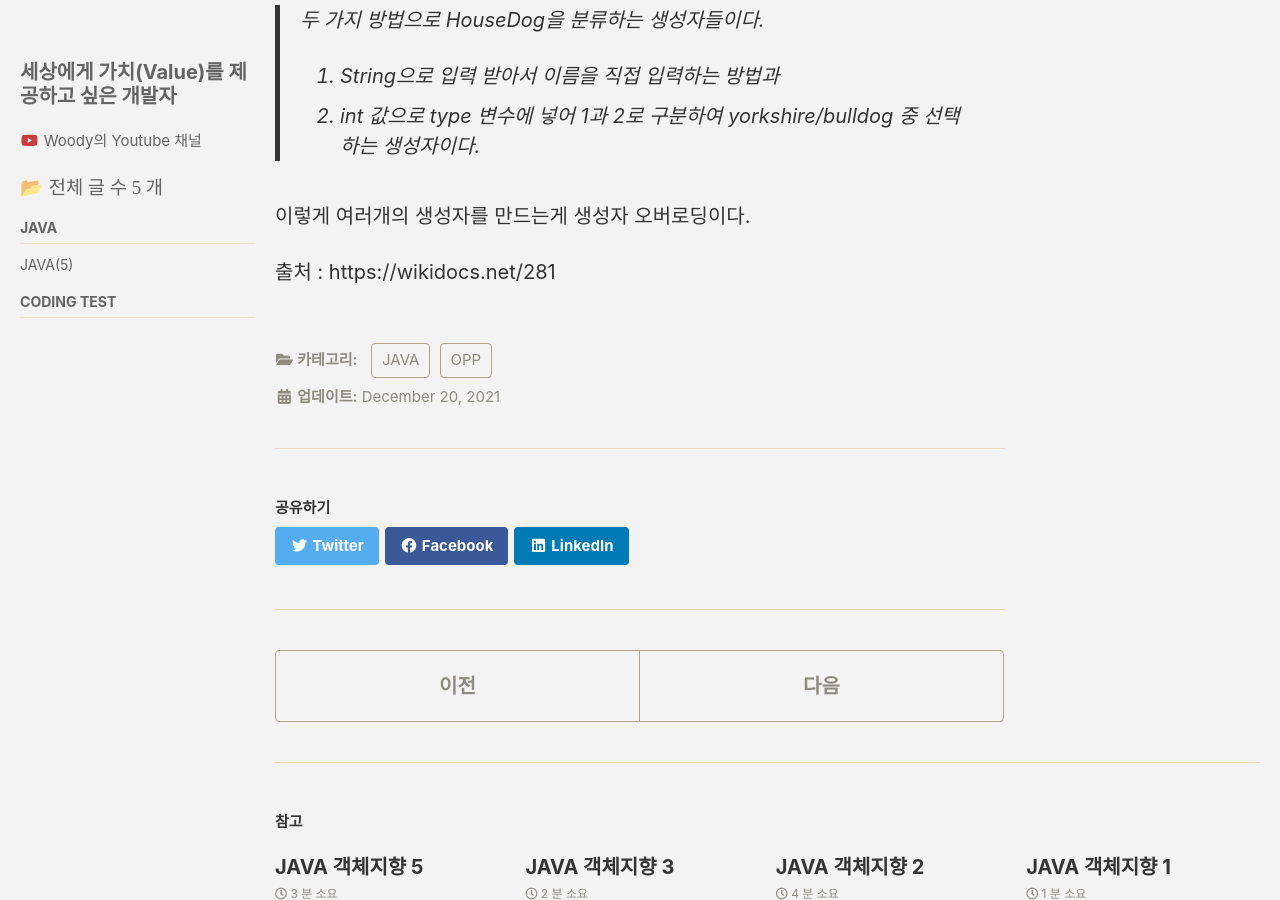
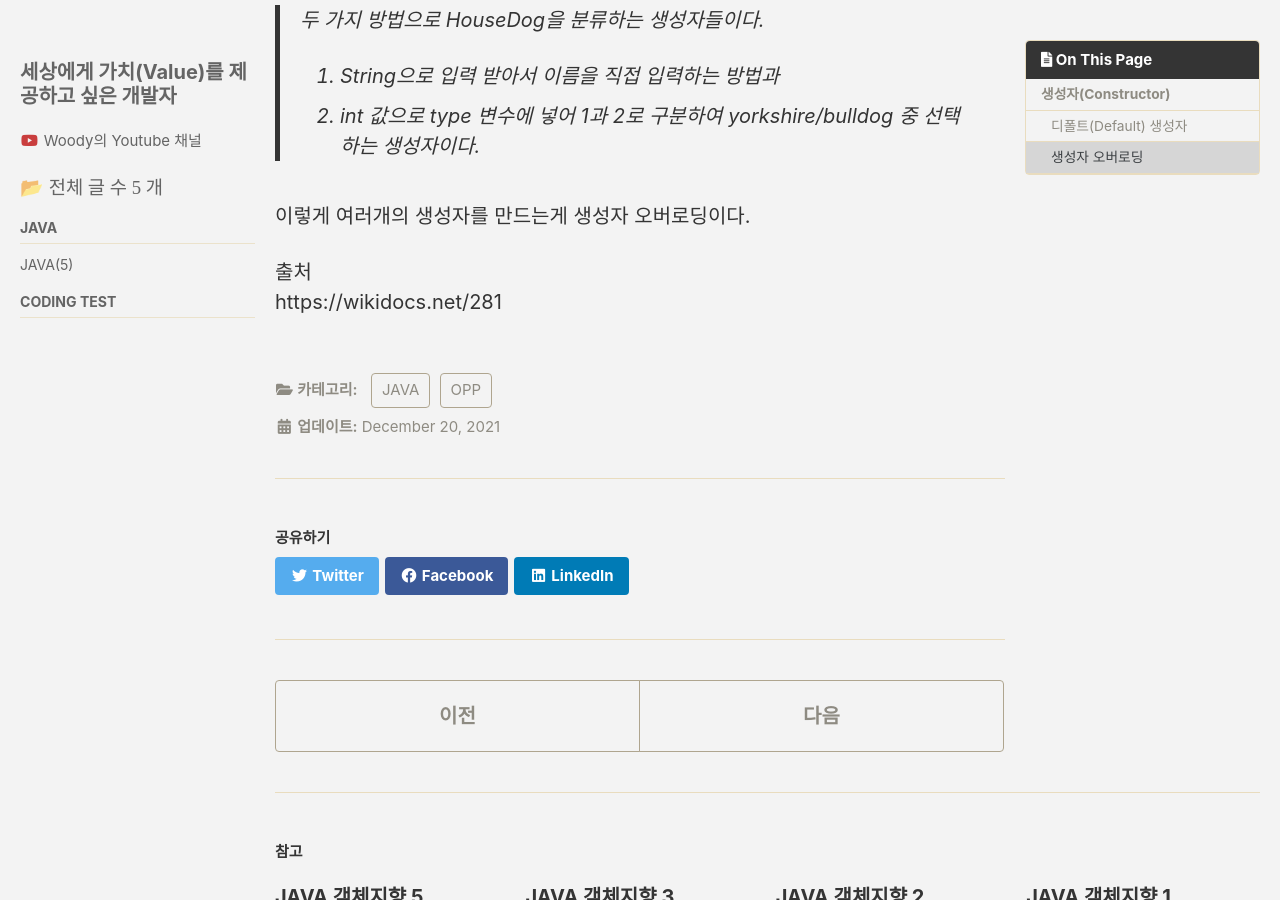
Before and after one commit to jun6726/jun6726.github.io, a Jekyll site: the page built from _posts/2021-12-20-Constructor.markdown, in a window 1280 px wide and 900 px high, scrolled down 2646 px. Built offline with Jekyll 4.4.1, drawn with Linux system fonts in a browser that asks for light colours; cached includes are drawn as plain includes.

```diff
--- a/_layouts/tags.html
+++ b/_layouts/tags.html
@@ -16,7 +16,7 @@ layout: archive
     {% for tag in site.tags %}
       {% if tag[1].size == i %}
         <li>
-          <a href="#{{ tag[0] | slugify }}">
+          <a href="{{ #tag[0] | slugify }}">
             <strong>{{ tag[0] }}</strong> <span class="taxonomy__count">{{ i }}</span>
           </a>
         </li>
--- a/_posts/2021-12-16-class.markdown
+++ b/_posts/2021-12-16-class.markdown
@@ -134,4 +135,5 @@ public class Animal{
 
 **'클래스에서 객체 변수의 값이 독립적'**이라는 것이 <br/>클래스의 존재 이유이며,**'객체 지향적이다'**라는 이유이다.
 
-출처 : <https://wikidocs.net/214>
+출처<br/>
+[https://wikidocs.net/214](https://wikidocs.net/214)
--- a/_posts/2021-12-16-method.markdown
+++ b/_posts/2021-12-16-method.markdown
@@ -261,4 +262,5 @@ update(int count) 에서 update(Counter counter)로 변경하고
 
 자료형을 입력에서 객체 입력으로 변경하였다.
 
-출처 : <https://wikidocs.net/225>
+출처<br/>
+[https://wikidocs.net/225](https://wikidocs.net/225)
--- a/_posts/2021-12-20-Constructor.markdown
+++ b/_posts/2021-12-20-Constructor.markdown
@@ -102,4 +103,5 @@ public class HouseDog extends Dog {
 
 이렇게 여러개의 생성자를 만드는게 생성자 오버로딩이다.
 
-출처 : https://wikidocs.net/281
+출처<br/>
+[https://wikidocs.net/281](https://wikidocs.net/281)
--- a/_posts/2021-12-20-Inheritance.markdown
+++ b/_posts/2021-12-20-Inheritance.markdown
@@ -155,4 +156,5 @@ public class HouseDog extends Dog {
 클래스가 동시에 하나 이상의 클래스를 상속받는 것을 뜻한다.
 하지만 자바는 다중 상속이 지원되지 않고, 파이썬이나 c++에서 다중 상속이 지원되며, 우선순위를 적용하여 해결한다.
 
-출처 : https://wikidocs.net/280
+출처<br/>
+[https://wikidocs.net/280](https://wikidocs.net/280)
--- a/_posts/2021-12-20-interface.markdown
+++ b/_posts/2021-12-20-interface.markdown
@@ -5,6 +5,7 @@ excerpt: "객체지향 프로그래밍을 위한 [인터페이스]"
 date: "2021-12-20 11:32:00 +0900"
 last_modified_at: 2021-12-21T15:32:18-16:50
 toc: true
+toc_sticky: true
 categories:
   - OPP
   - JAVA
```
Also changed, not shown: other parts of _posts/2021-12-16-class.markdown (+1 -0 lines), other parts of _posts/2021-12-16-method.markdown (+1 -0 lines), other parts of _posts/2021-12-20-Constructor.markdown (+1 -0 lines), other parts of _posts/2021-12-20-Inheritance.markdown (+1 -0 lines), tags/JAVA.md (added, +11 -0 lines).
